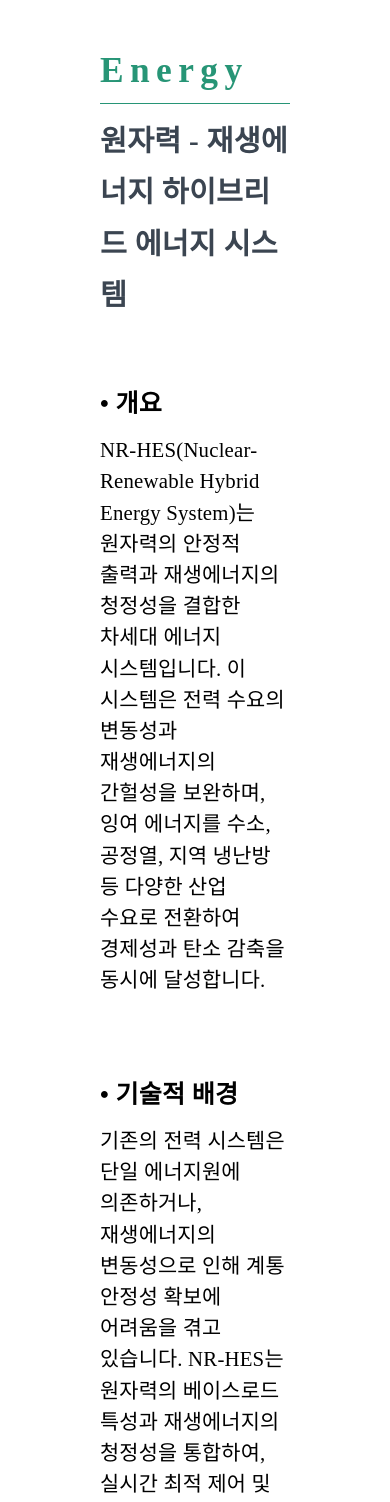
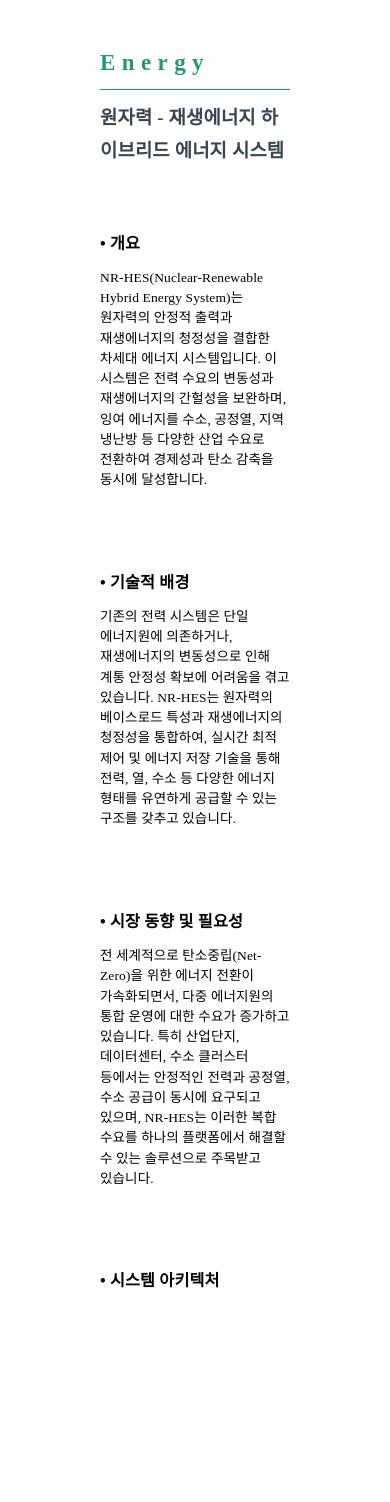
Before and after one commit to LazyMG/ivh-home, a React (Vite) app: page /solution/energy in a window 390 px wide. Shown: the top 1502 px of the page. Built offline with nearby package versions, Linux system fonts and the light colour scheme.

Commit message:
ui: 폰트 사이즈 반응형(xs: 모바일, sm: 태블릿, md: 데스크탑) 적용

```diff
--- a/src/components/solution/ColorBox.tsx
+++ b/src/components/solution/ColorBox.tsx
@@ -7,15 +7,15 @@ import type {
 
 // 스타일 상수
 const STYLES = {
-  boxBorder: "2px solid",
-  boxBorderRadius: "10px",
+  boxBorder: "3px solid",
+  boxBorderRadius: "17px",
   boxPadding: "30px 30px 0px 30px",
   titleFontFamily: "Freesentation-7-Bold",
-  titleFontSize: { large: "31.3px", medium: "16px" },
+  titleFontSize: { xs: "20.2px", sm: "33.3px", md: "31.3px" },
   titleFontWeight: "bold",
   titleMarginBottom: 3,
   contentFontFamily: "Freesentation-5-Medium",
-  contentFontSize: "20.8px",
+  contentFontSize: { xs: "13.5px", sm: "22.2px", md: "20.8px" },
 } as const;
 
 // 서브 컴포넌트: 박스 내부 콘텐츠 렌더링
@@ -148,9 +148,7 @@ const BoxContentRenderer = ({
       <Typography
         sx={{
           fontFamily: STYLES.titleFontFamily,
-          fontSize: subSections
-            ? STYLES.titleFontSize.medium
-            : STYLES.titleFontSize.large,
+          fontSize: STYLES.titleFontSize,
           fontWeight: STYLES.titleFontWeight,
           color: boxColor,
           mb: STYLES.titleMarginBottom,
--- a/src/components/solution/List.tsx
+++ b/src/components/solution/List.tsx
@@ -30,7 +30,11 @@ const List = (listProps: ListProps) => {
             <Typography
               sx={{
                 fontFamily: "Freesentation-5-Medium",
-                fontSize: "20.8px",
+                fontSize: {
+                  xs: "16.2px",
+                  sm: "26.6px",
+                  md: "25px",
+                },
                 mb: 0.5,
               }}
             >
@@ -39,7 +43,11 @@ const List = (listProps: ListProps) => {
             <Typography
               sx={{
                 fontFamily: "Freesentation-5-Medium",
-                fontSize: "20.8px",
+                fontSize: {
+                  xs: "13.5px",
+                  sm: "22.2px",
+                  md: "20.8px",
+                },
                 wordBreak: "keep-all",
               }}
             >
--- a/src/components/solution/RowNav.tsx
+++ b/src/components/solution/RowNav.tsx
@@ -45,9 +45,15 @@ const RowNav = () => {
 };
 
 const StyledButton = styled(Button)<StyledButtonProps>(
-  ({ underlineColor }) => ({
+  ({ theme, underlineColor }) => ({
     fontFamily: "Freesentation-6-SemiBold",
-    fontSize: "29.2px",
+    fontSize: "18.9px",
+    [theme.breakpoints.up("sm")]: {
+      fontSize: "31.06px",
+    },
+    [theme.breakpoints.up("md")]: {
+      fontSize: "29.2px",
+    },
     textTransform: "none",
     color: "black",
     borderBottom: `2px solid ${underlineColor}`,
--- a/src/components/solution/SolutionHeader.tsx
+++ b/src/components/solution/SolutionHeader.tsx
@@ -21,7 +21,11 @@ const SolutionHeader = (contentProps: ContentProps) => {
             variant="h1"
             sx={{
               fontFamily: "Freesentation-8-ExtraBold",
-              fontSize: "35.4px",
+              fontSize: {
+                xs: "23px",
+                sm: "37.73px",
+                md: "35.4px",
+              },
               fontWeight: "bold",
               color,
               letterSpacing: "6.4px",
@@ -35,7 +39,11 @@ const SolutionHeader = (contentProps: ContentProps) => {
             variant="subtitle1"
             sx={{
               fontFamily: "Freesentation-6-SemiBold",
-              fontSize: "29.2px",
+              fontSize: {
+                xs: "18.8px",
+                sm: "31.6px",
+                md: "29.2px",
+              },
               fontWeight: "bold",
             }}
             color={"#3b4551"}
--- a/src/components/solution/TextBox.tsx
+++ b/src/components/solution/TextBox.tsx
@@ -16,7 +16,11 @@ const TextBox = (textBoxProps: TextBoxProps) => {
       <Typography
         sx={{
           fontFamily: "Freesentation-7-Bold",
-          fontSize: "25px",
+          fontSize: {
+            xs: "16.2px",
+            sm: "26.6px",
+            md: "25px",
+          },
           fontWeight: "bold",
         }}
       >
@@ -25,7 +29,11 @@ const TextBox = (textBoxProps: TextBoxProps) => {
       <Typography
         sx={{
           fontFamily: "Freesentation-5-Medium",
-          fontSize: "20.8px",
+          fontSize: {
+            xs: "13.5px",
+            sm: "22.2px",
+            md: "20.8px",
+          },
           mt: 1.5,
           wordBreak: "keep-all",
         }}
--- a/src/components/solution/TextImageBox.tsx
+++ b/src/components/solution/TextImageBox.tsx
@@ -18,7 +18,11 @@ const TextImageBox = (textImageBoxProps: TextImageBoxProps) => {
       <Typography
         sx={{
           fontFamily: "Freesentation-7-Bold",
-          fontSize: "25px",
+          fontSize: {
+            xs: "16.2px",
+            sm: "26.6px",
+            md: "25px",
+          },
           fontWeight: "bold",
         }}
       >
@@ -41,7 +45,11 @@ const TextImageBox = (textImageBoxProps: TextImageBoxProps) => {
                   <Typography
                     sx={{
                       fontFamily: "Freesentation-5-Medium",
-                      fontSize: "13px",
+                      fontSize: {
+                        xs: "13.5px",
+                        sm: "22.2px",
+                        md: "20.8px",
+                      },
                       mr: 0.5,
                     }}
                   >
@@ -52,7 +60,11 @@ const TextImageBox = (textImageBoxProps: TextImageBoxProps) => {
                   sx={{
                     mt: isSection && index !== 0 ? 2 : 0,
                     fontFamily: "Freesentation-5-Medium",
-                    fontSize: "13px",
+                    fontSize: {
+                      xs: "13.5px",
+                      sm: "22.2px",
+                      md: "20.8px",
+                    },
                     wordBreak: "keep-all",
                   }}
                 >
--- a/src/pages/solution.tsx
+++ b/src/pages/solution.tsx
@@ -10,7 +10,11 @@ const Solution = () => {
       <Typography
         sx={{
           fontFamily: "Freesentation-8-ExtraBold",
-          fontSize: "62.5px",
+          fontSize: {
+            xs: "40.4px",
+            sm: "66.56px",
+            md: "62.5px",
+          },
           ml: "64px",
         }}
       >
```
